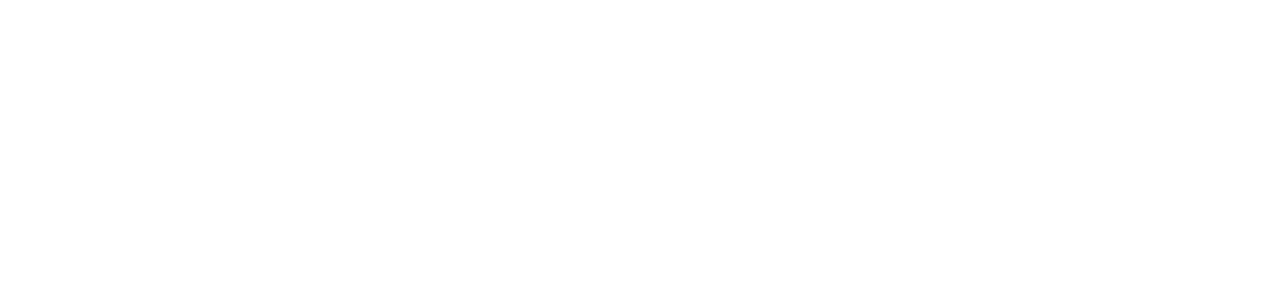
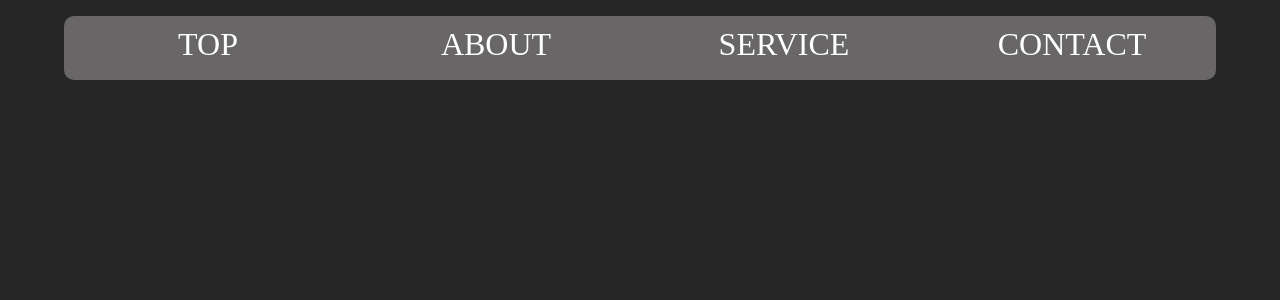
Before and after one commit to RikutoOgaki/portfoliov3, a Next.js app: page / in a window 1280 px wide. Shown: the top 300 px of the page. Built offline with nearby package versions, Linux system fonts and the light colour scheme.

Commit message:
create header styles

```diff
--- a/src/components/template/Header.tsx
+++ b/src/components/template/Header.tsx
@@ -1,10 +1,19 @@
 'use client'
-import { useState, useEffect } from "react";
+
+import { useState, useEffect, useRef } from 'react'
+import styles from '@/styles/components/template/header.module.css'
 
 export default function Header() {
+
+
   return (
-    <>
-      <header></header>
-    </>
+    <header className={styles.headerWrap}>
+      <ul className={styles.listBox}>
+        <li><a href="">TOP</a></li>
+        <li><a href="">ABOUT</a></li>
+        <li><a href="">SERVICE</a></li>
+        <li><a href="">CONTACT</a></li>
+      </ul>
+    </header>
   )
 }
--- a/src/styles/components/template/flame.module.css
+++ b/src/styles/components/template/flame.module.css
@@ -1,5 +1,7 @@
 .flameWrap{
   width: 100%;
   height: 2000px;
-  padding: 1rem;
+  padding-top: 1rem;
+  display: flex;
+  justify-content: center;
 }
--- /dev/null
+++ b/src/styles/components/template/header.module.css
@@ -0,0 +1,34 @@
+/* components/Header.module.css */
+.headerWrap{
+    width: 90%;
+    height: 8vh;
+    background-color: #686666;
+    border-radius: 10px;
+    display: flex;
+    justify-content: center;
+}
+
+.listBox{
+    width: 100%;
+    height: 100%;
+    display: flex;
+    justify-content: space-around;
+    align-items: center;
+    list-style: none;
+}
+
+.listBox li{
+    width: 10rem;
+    height: 100%;
+    text-align: center;
+    line-height: 1.8;
+}
+
+.listBox li a{
+    display: block;
+    width: 100%;
+    height: 100%;
+    font-size: 2rem;
+    text-decoration: none;
+    color: #ffffff;
+}
--- a/src/styles/globals.css
+++ b/src/styles/globals.css
@@ -1,42 +1,9 @@
-:root {
-  --background: #ffffff;
-  --foreground: #171717;
+*{
+  margin: 0;
+  padding: 0;
+  font-size: 16px;
 }
 
-@media (prefers-color-scheme: dark) {
-  :root {
-    --background: #0a0a0a;
-    --foreground: #ededed;
-  }
+body{
+  background-color: #262626;
 }
-
-html,
-body {
-  max-width: 100vw;
-  overflow-x: hidden;
-}
-
-body {
-  color: var(--foreground);
-  background: var(--background);
-  font-family: Arial, Helvetica, sans-serif;
-  -webkit-font-smoothing: antialiased;
-  -moz-osx-font-smoothing: grayscale;
-}
-
-* {
-  box-sizing: border-box;
-  padding: 0;
-  margin: 0;
-}
-
-a {
-  color: inherit;
-  text-decoration: none;
-}
-
-@media (prefers-color-scheme: dark) {
-  html {
-    color-scheme: dark;
-  }
-}
```
Also changed, not shown: src/styles/page.module.css (deleted, +0 -168 lines).
